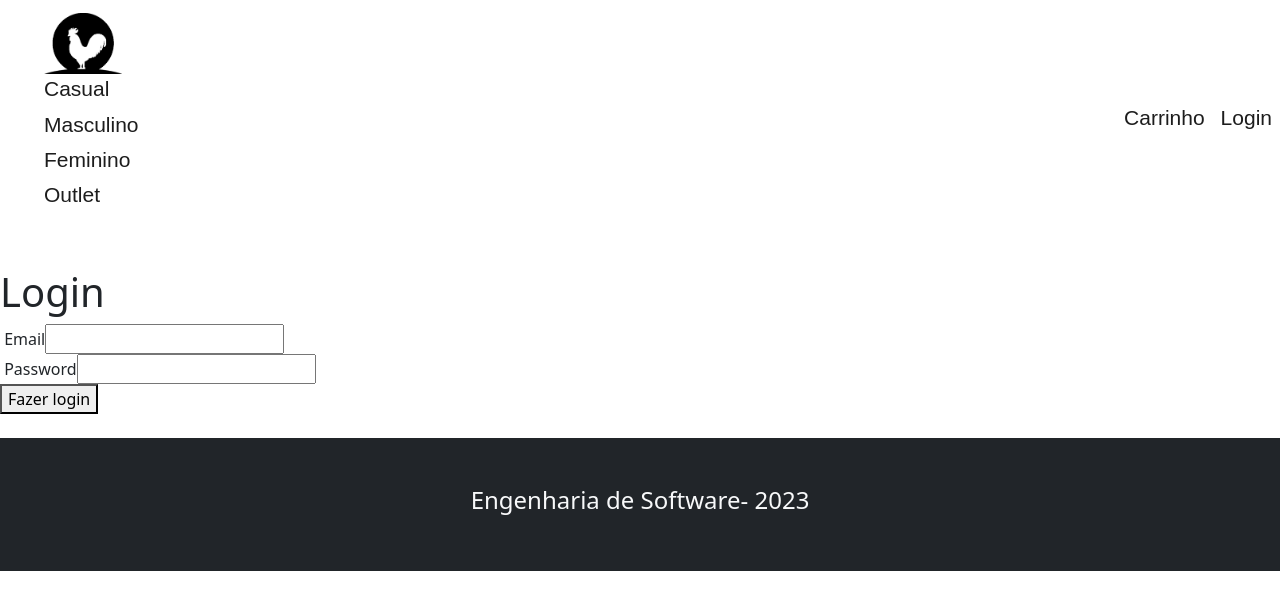
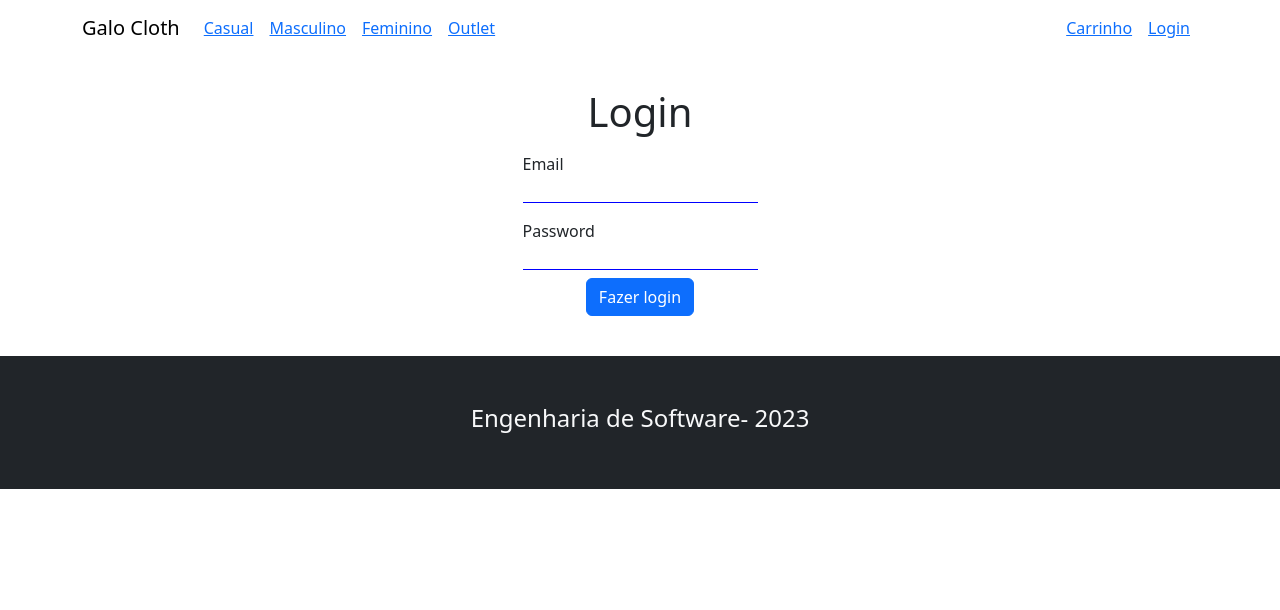
Before and after one commit to Front-End-1ESPW-Grupo-6/Loja3, a React (Vite) app: page /login in a window 1280 px wide. Shown: the top 610 px of the page. Built offline with nearby package versions, Linux system fonts and the light colour scheme.

Commit message:
Finalizando carrinho e Login

```diff
--- a/src/App.jsx
+++ b/src/App.jsx
@@ -1,12 +1,12 @@
 import {} from 'react';
-import Nav from './Nav';
+import Header from './Nav';
 import Footer from './Footer';
 import { Outlet } from 'react-router-dom';
 
 function App() {
   return (
     <>
-        <Nav />
+        <Header />
         <Outlet/>
         <Footer/>
     </>
--- a/src/BuyButton.jsx
+++ /dev/null
@@ -1,11 +0,0 @@
-import React from 'react';
-
-function BuyButton({ nome, url, onClick }) {
-    return(
-        <button onClick={() => onClick(nome, url)} className="btn btn-outline-dark my-3">
-         Adicionar ao Carrinho
-        </button>
-    );
-}
-
-export default BuyButton
--- a/src/Carrinho.jsx
+++ b/src/Carrinho.jsx
@@ -1,13 +1,18 @@
+import "bootstrap/dist/css/bootstrap.min.css";
+import "./css/carrinho.css"
+import Button from 'react-bootstrap/Button';
 import React, { useState } from "react";
 import AddCart from "./carrinhoScript";
+import Galo from "./assets/galo-logo.png";
 
 function Carrinho() {
   const [carrinho, setCarrinho] = useState([]);
 
   const addNewItem = (nome, imagem) => {
     const newItem = {
-      nome,
-      imagem,
+      nome: "Name Placeholder",
+      imagem: Galo,
+      valor: 59.99
     };
 
     setCarrinho([...carrinho, newItem]);
@@ -20,12 +25,21 @@ function Carrinho() {
 
   return (
     <>
+      <div className="cartHeader">
+        <h1>Carrinho</h1>
+      </div>
+      <div className="d-grid gap-2">
+        <Button className="addBtn" variant="secondary" size="lg" onClick={addNewItem}>
+          Adicionar item
+        </Button>
+      </div>
       <div className="carrinho-itens">
         {carrinho.map((item, index) => (
           <AddCart
             key={index}
             nome={item.nome}
             imagem={item.imagem}
+            valor={item.valor}
             onRemove={removeItemCarrinho}
           />
         ))}
--- a/src/Casual.jsx
+++ b/src/Casual.jsx
@@ -15,20 +15,9 @@ import ProdutoDetail4 from "./assets/product-detail-4.jpg";
 import Carousel from "react-bootstrap/Carousel";
 import img1Carousel from "./assets/carrosel1.png";
 import img2Carousel from "./assets/carrosel2.png";
-import BuyButton from "./BuyButton";
 import "./css/casual.css";
 
 function Casual() {
-  const [cartItems, setCartItems] = useState([]);
-
-  const addItemToCart = (nome, imagem) => {
-    const newItem = {
-      nome,
-      imagem,
-    };
-
-    setCartItems([...cartItems, newItem]);
-  };
 
   return (
     <>
@@ -97,11 +86,9 @@ function Casual() {
               Lorem, ipsum dolor sit amet consectetur adipisicing elit. Ducimus
               ratione, nostrum cupiditate repellendus distinctio obcaecati!
             </p>
-            <BuyButton
-              nome="Red digital"
-              url={ProdutoDetail1}
-              onClick={() => addItemToCart("Red digital", ProdutoDetail1)}
-            />
+            <button className="btn btn-outline-dark my-3">
+              Adicionar ao Carrinho
+            </button>
           </div>
         </div>
       </section>
--- a/src/Login.jsx
+++ b/src/Login.jsx
@@ -1,5 +1,7 @@
 import React, { useState } from "react";
 import auth from "./script"
+import "./css/login.css";
+import Button from 'react-bootstrap/Button';
 
 function Login() {
     const [errorMsg, setErrorMsg] = useState("");
@@ -27,23 +29,22 @@ function Login() {
     };
 
     return (
-        <>
+        <div className="login">
             <h1>Login</h1>
             <form method="post" class="login-form" onSubmit={handleSubmit}>
                 {errorMsg && <div className="errorMsg">{errorMsg}</div>}
-                <label for="email">
-                    &nbsp;Email
+                <label className="labelLogin" for="email">
+                    Email
+                    <input id="email" class="login-form-content" type="email" name="emailc" autocomplete="on" required></input>
                 </label>
-                <input id="email" class="login-form-content" type="email" name="emailc" autocomplete="on" required></input>
-                <div class="login-form-border"></div>
-                <label for="senha">&nbsp;Password</label>
+                <label className="labelLogin" for="senha">Password
                     <input id="senha" class="login-form-content" type="password" name="senha" required></input>
-                <div class="login-form-border"></div>
-                <button type="submit" class="submitButton" id="login-submit-btn">
+                </label>
+                <Button variant="primary" type="submit">
                     Fazer login
-                </button>
+                </Button>
             </form>
-        </>
+        </div>
     )
 }
 
--- a/src/Nav.jsx
+++ b/src/Nav.jsx
@@ -1,83 +1,31 @@
-import {} from 'react';
+import { } from 'react';
 import { NavLink } from 'react-router-dom';
 import 'bootstrap/dist/css/bootstrap.min.css';
-import styles from './css/nav.module.css';
-import galo from './assets/galo-logo.png'
+import Container from 'react-bootstrap/Container';
+import Nav from 'react-bootstrap/Nav';
+import Navbar from 'react-bootstrap/Navbar';
 
-function Nav() {
+function Header() {
   return (
     /*div principal */
-    <div className="container-my-4">
-      {/* nav  */}
-      <nav className="navbar navbar-expand-lg mb-4">
-        {/* container do menu nav */}
-        <div className="container-fluid">
-          {/* logo */}
-          <a className="navbar-brand" href="#">
-            {/* links dos elementos e chamando estilzação css modules*/}
-            <ul className="navbar-nav-ms-auto">
-              <a className="logo">
-              <NavLink to="/" className={styles.hlink} ><img
-              src={galo}
-              className="logo"
-              alt="imagem do logo"
-              />
-              </NavLink>
-              </a>
-              <a className="nav-item">
-                <NavLink to="casual" className="nav-link">
-                  <h6 className={styles.tlink}>Casual</h6>
-                </NavLink>
-              </a>
-              <a className="nav-item ">
-                <NavLink to="masculino" className="nav-link">
-                  <h6 className={styles.tlink}>Masculino</h6>
-                </NavLink>
-              </a>
-              <a className="nav-item">
-                <NavLink to="feminino" className="nav-link">
-                  <h6 className={styles.tlink}>Feminino</h6>
-                </NavLink>
-              </a>
-              <a className="nav-item">
-                <NavLink to="outlet" className="nav-link">
-                  <h6 className={styles.tlink}>Outlet</h6>
-                </NavLink>
-              </a>
-            </ul>
-          </a>
-          {/* botão  para criar a menu hamburguer */}
-          <button
-            className="navbar-toggler"
-            type="button"
-            data-bs-toggle="collapse"
-            data-bs-target="#navbarNav"
-            aria-controls="navbarNav"
-            aria-expanded="false"
-            aria-label="Toggle navigation"
-          >
-            <span className="navbar-toggler-icon"></span>
-          </button>
-        </div>
-        {/* menu nav do carrinho e login */}
-        <div className="collapse-navbar-collapse" id="  Nav">
-          <ul className="navbar-nav ms-auto">
-            <li className="nav-item">
-              <NavLink to="carrinho" className="nav-link-carrinho">
-                <h6 className={styles.tlink1}>Carrinho</h6>
-              </NavLink>
-            </li>
-            <li className="nav-item">
-              <NavLink to="login" className="nav-link-login">
-                <h6 className={styles.tlink1}>Login</h6>
-              </NavLink>
-            </li>
-          </ul>
-        </div>
-        {/* final do nav */}
-      </nav>
-      {/* final da div principal */}
-    </div>
+    <Navbar collapseOnSelect expand="lg" className="body-tertiary">
+      <Container>
+        <Navbar.Brand href="#home">Galo Cloth</Navbar.Brand>
+        <Navbar.Toggle aria-controls="responsive-navbar-nav" />
+        <Navbar.Collapse id="responsive-navbar-nav">
+          <Nav className="me-auto">
+            <Nav.Link><NavLink to="casual">Casual</NavLink></Nav.Link>
+            <Nav.Link><NavLink to="masculino">Masculino</NavLink></Nav.Link>
+            <Nav.Link><NavLink to="feminino">Feminino</NavLink></Nav.Link>
+            <Nav.Link><NavLink to="outlet">Outlet</NavLink></Nav.Link>
+          </Nav>
+          <Nav>
+            <Nav.Link><NavLink to="carrinho">Carrinho</NavLink></Nav.Link>
+            <Nav.Link><NavLink to="login">Login</NavLink></Nav.Link>
+          </Nav>
+        </Navbar.Collapse>
+      </Container>
+    </Navbar>
   );
 }
-export default Nav;
+export default Header;
--- a/src/carrinhoScript.jsx
+++ b/src/carrinhoScript.jsx
@@ -1,9 +1,10 @@
 import plus from "./assets/mais.png"
 import minus from "./assets/menos.png"
 import trash from "./assets/lixo.png"
+import "./css/carrinho.css"
 import { useState } from "react";
 
-function AddCart({ nome, imagem, onRemove}) {
+function AddCart({ nome, imagem, valor, onRemove }) {
     const [count, setCount] = useState(1);
 
     const incrementCount = () => {
@@ -22,20 +23,23 @@ function AddCart({ nome, imagem, onRemove}) {
 
 
     return (
+        <div className="itemContainer">
+            <img className="itemImg" src={imagem} alt={nome} />
+            <p>{nome}</p>
             <div>
-                <img src={imagem} alt={nome} />
-                <p>{nome}</p>
-                <button onClick={decrementCount}>
+                <button className="iconCount" onClick={decrementCount}>
                     <img src={minus} alt="" />
                 </button>
-                <span>{count}</span>
-                <button onClick={incrementCount}>
+                <span className="numberCount">{count}</span>
+                <button className="iconCount" onClick={incrementCount}>
                     <img src={plus} alt="" />
                 </button>
-                <button onClick={() => onRemove(nome)}>
-                    <img src={trash} alt="" />
-                </button>
             </div>
+            <h3>{valor*count}</h3>
+            <button className="iconCount" onClick={() => onRemove(nome)}>
+                <img src={trash} alt="" />
+            </button>
+        </div>
     )
 }
 
--- /dev/null
+++ b/src/css/carrinho.css
@@ -0,0 +1,48 @@
+.cartHeader{
+    text-align: center;
+    margin: 0;
+    padding: 1em;
+    align-items: center;
+}
+.cartHeader h2,
+.cartHeader h1{
+    margin: 0;
+}
+.itemContainer{
+    display: flex;
+    justify-content: space-between;
+    align-items: center;
+    padding: 1em;
+    box-shadow: 1px 1px 5px rgba(87, 87, 87, 0.644);
+    border-radius: 20px;
+    margin: 1em;
+}
+.itemContainer p,
+.itemContainer h3{
+    margin: 0;
+}
+
+.itemImg{
+    width: 5em;
+}
+
+.iconCount{
+    background-color: transparent;
+    border: none;
+    padding: 1em;
+}
+
+.iconCount img{
+    width: 40px;
+}
+
+.numberCount{
+    border: 1px solid black;
+    padding: 0.5em;
+    border-radius: 5px;
+    box-shadow: 1px 1px 5px rgba(87, 87, 87, 0.644);
+}
+
+.addBtn{
+    margin: 1em;
+}
--- /dev/null
+++ b/src/css/login.css
@@ -0,0 +1,19 @@
+.login{
+    display: flex;
+    flex-direction: column;
+    align-items: center;
+    text-align: center;
+    padding: 1em;
+    margin: 1em;
+}
+.labelLogin{
+    display: flex;
+    flex-direction: column;
+    text-align: start;
+    padding: 0.5em;
+}
+
+.labelLogin input{
+    border: 0;
+    border-bottom:  1px solid blue;
+}
--- a/src/css/nav.module.css
+++ b/src/css/nav.module.css
@@ -1,7 +1,7 @@
-.hlink img{
+.hlink{
   color: #000000;
   width: 20%;
-  height: auto;
+  margin-left: 1em;
 }
 .tlink{
   text-decoration: none;
@@ -12,18 +12,3 @@
   text-decoration: none;
   color: #1d1d1d;
 }
-
-.navbar-brand,
-.nav-link-login,
-.nav-item{
-  text-decoration: none;
-}
-
-.navbar-brand,
-.nav-link,
-.tlink,
-.tlink1 {
-  font-family: 'Arial', sans-serif;
-  font-size: 21px;
-  display: inline-flex
-}
--- a/src/script.jsx
+++ b/src/script.jsx
@@ -1,7 +1,7 @@
 
 const users = [
   { email: "usuario1@example.com", password: "senha123", name: "Usuário 1" },
-  { email: "usuario2@example.com", password: "senha456", name: "Usuário 2" },
+  { email: "contatogalofiap@gmail.com", password: "123456", name: "Galo" },
 ];
 
 function auth(email, password) {
```
Lines whose indentation alone changed are shown as unchanged.
